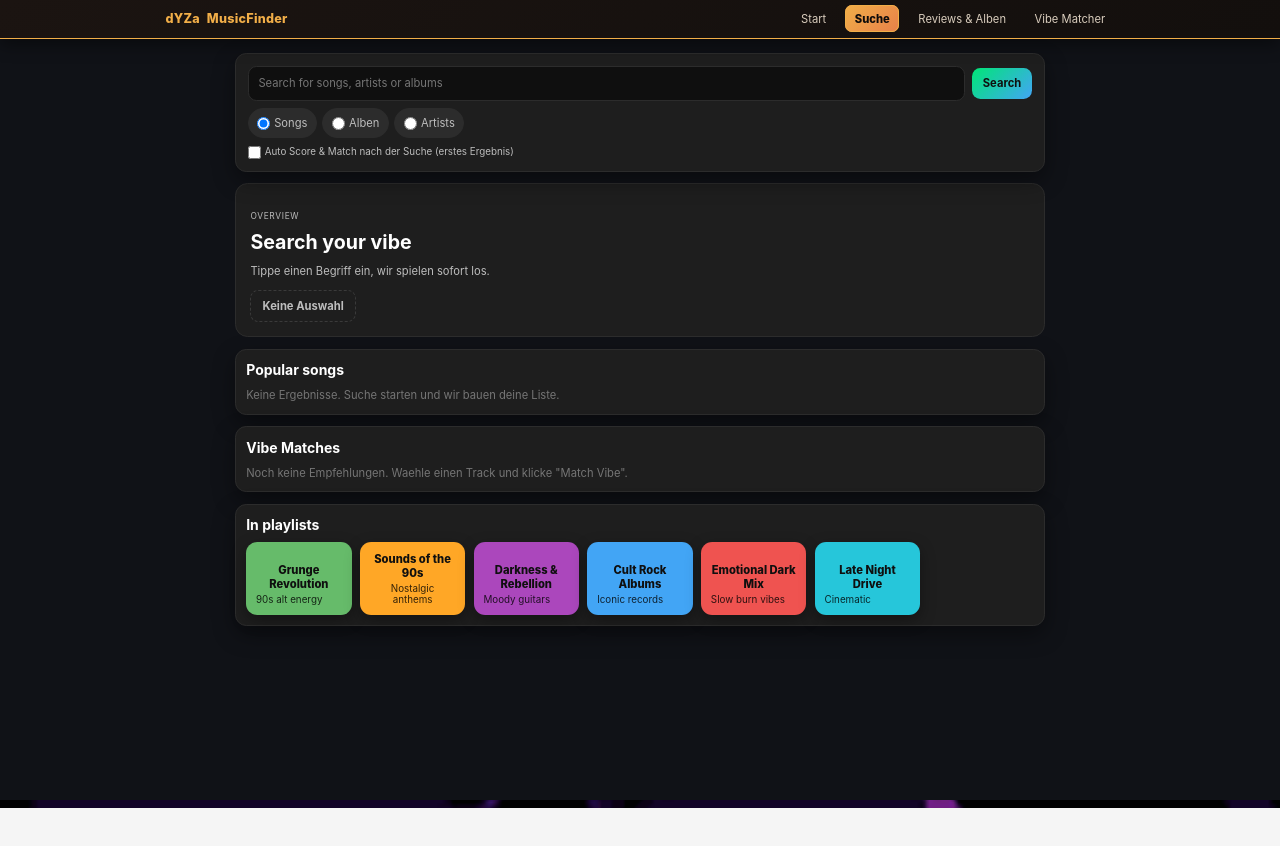
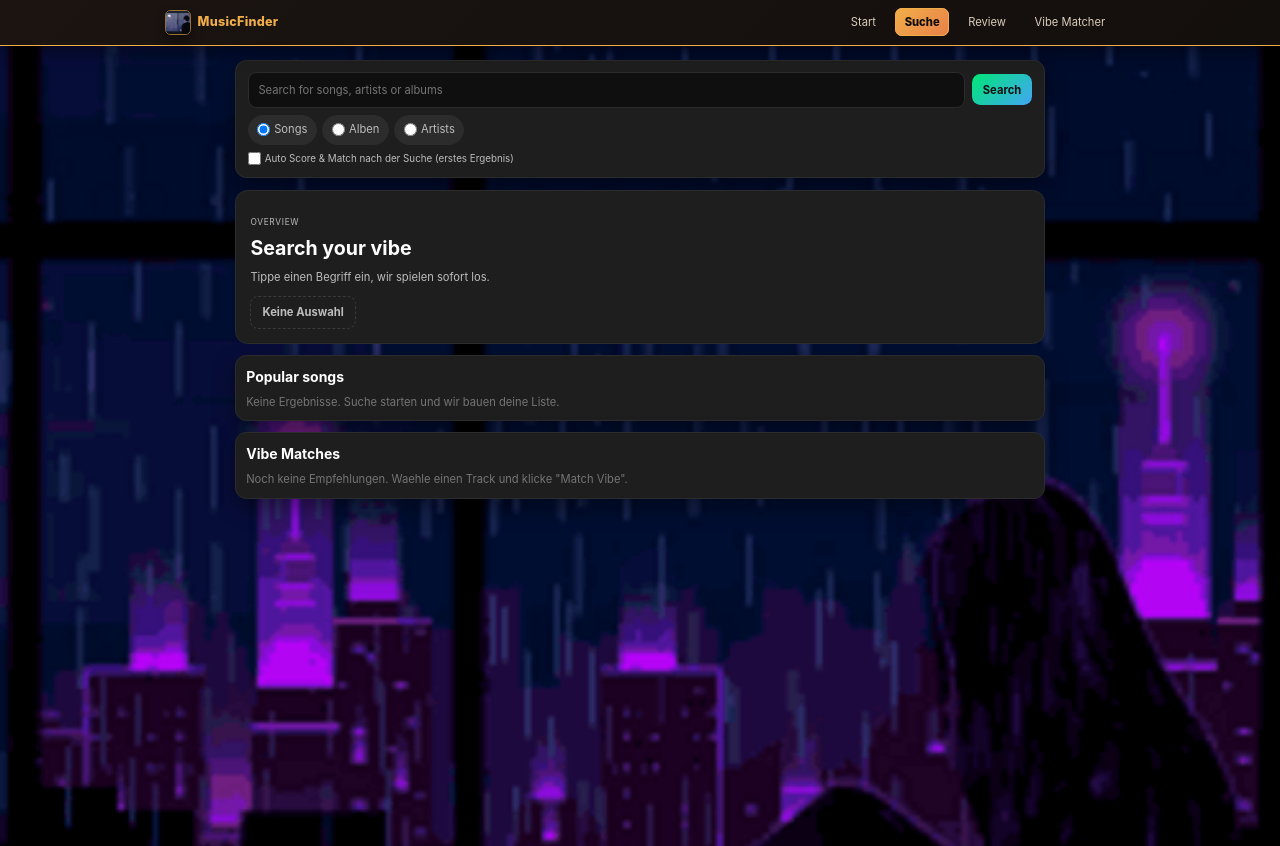
Before and after one commit to Jeff0559/MusicFinder, a SvelteKit app: page /search in a window 1280 px wide. Built offline with nearby package versions, Linux system fonts and the light colour scheme.

Commit message:
background

```diff
--- a/src/lib/components/Navigation.svelte
+++ b/src/lib/components/Navigation.svelte
@@ -7,14 +7,14 @@
 <nav class="navbar">
   <div class="navbar-container">
     <div class="navbar-brand">
-      <span class="brand-logo">dYZa</span>
+      <img class="brand-gif" src="/lofi.gif" alt="MusicFinder" />
       <span class="brand-name">MusicFinder</span>
     </div>
 
     <ul class="navbar-menu">
       <li><a href="/" aria-current={isActive('/') ? 'page' : undefined}>Start</a></li>
       <li><a href="/search" aria-current={isActive('/search') ? 'page' : undefined}>Suche</a></li>
-      <li><a href="/reviews" aria-current={isActive('/reviews') ? 'page' : undefined}>Reviews & Alben</a></li>
+      <li><a href="/reviews" aria-current={isActive('/reviews') ? 'page' : undefined}>Review</a></li>
       <li><a href="/vibe" aria-current={isActive('/vibe') ? 'page' : undefined}>Vibe Matcher</a></li>
     </ul>
   </div>
@@ -47,6 +47,15 @@
     font-size: 1.125rem;
     color: #f1ae48;
     letter-spacing: 0.02em;
+  }
+
+  .brand-gif {
+    width: 2.25rem;
+    height: 2.25rem;
+    border-radius: 0.5rem;
+    object-fit: cover;
+    box-shadow: 0 0.5rem 1rem rgba(0, 0, 0, 0.4);
+    border: 0.0625rem solid rgba(241, 174, 72, 0.6);
   }
 
   .navbar-menu {
--- a/src/routes/+layout.svelte
+++ b/src/routes/+layout.svelte
@@ -1,4 +1,6 @@
 <script>
+	import { onMount } from 'svelte';
+	import { page } from '$app/stores';
 	// Globale Design-Tokens (Farben, Fonts, Spacing usw.)
 	import '$lib/styles/tokens.css';
 
@@ -8,6 +10,24 @@
 
 	// Favicon
 	import favicon from '$lib/assets/favicon.svg';
+
+	const mapPathToPage = (pathname) => {
+		if (!pathname || pathname === '/') return 'home';
+		return pathname.split('/').filter(Boolean)[0] ?? 'home';
+	};
+
+	onMount(() => {
+		const unsubscribe = page.subscribe(($page) => {
+			const key = mapPathToPage($page.url.pathname);
+			document.body.dataset.page = key;
+			document.documentElement.dataset.page = key;
+		});
+		return () => {
+			unsubscribe();
+			delete document.body.dataset.page;
+			delete document.documentElement.dataset.page;
+		};
+	});
 </script>
 
 <svelte:head>
@@ -42,6 +62,10 @@
 		line-height: var(--line-height-normal);
 	}
 
+	:global(html[data-page], body[data-page]) {
+		background-color: transparent;
+	}
+
 	/* GLOBAL LINKS */
 	:global(a) {
 		color: var(--color-primary);
--- a/src/routes/+page.svelte
+++ b/src/routes/+page.svelte
@@ -77,6 +77,7 @@
   };
 
   const unsub = recent.subscribe((value) => (recentTerms = value));
+
   onDestroy(() => {
     unsub();
     if (searchDebounce) {
@@ -271,7 +272,7 @@
     --text-primary: #f4f6f9;
     --text-secondary: #b8c0cc;
     --text-muted: #7b8594;
-    --ring: rgba(56, 224, 127, 0.35);
+    --ring: rgba(255, 255, 255, 0.22);
     --shadow-soft: 0 1.125rem 2.5rem rgba(3, 8, 16, 0.6);
     --shadow-card: 0 0.75rem 1.875rem rgba(2, 6, 13, 0.5);
     --space-xs: 0.25rem;
@@ -286,34 +287,39 @@
     --font-sans: "IBM Plex Sans", "Segoe UI", sans-serif;
   }
 
-  :global(body){
+  :global(html[data-page="home"]){
+    background: url('/bg-home.gif?v=2') center/cover no-repeat fixed;
+  }
+
+  :global(body[data-page="home"]){
     margin:0;
     font-family: var(--font-sans);
-    background-color: var(--bg-main);
+    background-color: transparent;
     min-height: 100vh;
     color: var(--text-primary);
     position: relative;
   }
-  :global(body)::before{
+  :global(body[data-page="home"])::before{
     content:'';
     position: fixed;
-    inset: -10%;
+    inset: 0;
     background: url('/bg-home.gif?v=2') center/cover no-repeat;
-    transform: scale(0.85);
+    transform: scale(1);
     transform-origin: center;
     z-index: -2;
     pointer-events: none;
   }
-  :global(body)::after{
+  :global(body[data-page="home"])::after{
     content:'';
     position: fixed;
     inset: 0;
-    background-image:
-      linear-gradient(180deg, rgba(10, 12, 16, 0.5), rgba(10, 12, 16, 0.72)),
-      radial-gradient(75rem 25rem at 50% -10%, rgba(76, 201, 240, 0.18), transparent 60%),
-      radial-gradient(56.25rem 37.5rem at 10% 10%, rgba(56, 224, 127, 0.12), transparent 55%);
+    background: transparent;
     z-index: -1;
     pointer-events: none;
+  }
+  :global(body[data-page="home"] .app){
+    min-height: 100vh;
+    background: transparent;
   }
   :global(*){
     box-sizing: border-box;
@@ -390,17 +396,17 @@
     display:flex;
     width:100%;
     max-width:45rem;
-    background: linear-gradient(135deg, rgba(32, 40, 50, 0.95), rgba(18, 22, 28, 0.95));
+    background: linear-gradient(135deg, rgba(20, 24, 32, 0.92), rgba(18, 22, 30, 0.78));
     padding:var(--space-s);
     border-radius: var(--radius-m);
-    border:0.0625rem solid rgba(255,255,255,0.14);
-    box-shadow: var(--shadow-soft);
+    border:0.0625rem solid rgba(255,255,255,0.1);
+    box-shadow: 0 0.5rem 1.5rem rgba(0, 0, 0, 0.35);
     gap: var(--space-s);
     transition: border 140ms ease, box-shadow 140ms ease;
   }
   .searchbox:focus-within{
     border:0.0625rem solid var(--ring);
-    box-shadow:0 0 0 0.1875rem rgba(56, 224, 127, 0.12), var(--shadow-soft);
+    box-shadow:0 0 0 0.125rem rgba(255, 255, 255, 0.12), var(--shadow-soft);
   }
   .searchbox input{
     flex:1;
--- a/src/routes/reviews/+page.svelte
+++ b/src/routes/reviews/+page.svelte
@@ -374,28 +374,20 @@
 </div>
 
 <style>
-	:global(body) {
-		background-color: #0f1218;
+	:global(html[data-page="reviews"]) {
+		background: url('/lofi.gif?v=1') center/cover no-repeat fixed;
+	}
+
+	:global(body[data-page="reviews"]) {
+		background: url('/lofi.gif?v=1') center/cover no-repeat fixed;
+		background-color: transparent;
 		min-height: 100vh;
-		position: relative;
+		margin: 0;
 	}
-	:global(body)::before {
-		content: '';
-		position: fixed;
-		inset: -10%;
-		background: url('/bg-reviews.gif?v=2') center/cover no-repeat;
-		transform: scale(0.85);
-		transform-origin: center;
-		z-index: -2;
-		pointer-events: none;
-	}
-	:global(body)::after {
-		content: '';
-		position: fixed;
-		inset: 0;
-		background: linear-gradient(180deg, rgba(8, 10, 14, 0.52), rgba(8, 10, 14, 0.74));
-		z-index: -1;
-		pointer-events: none;
+
+	:global(body[data-page="reviews"] .app) {
+		min-height: 100vh;
+		background: transparent;
 	}
 
 	.container {
--- a/src/routes/search/+page.svelte
+++ b/src/routes/search/+page.svelte
@@ -4,15 +4,6 @@
   import { currentAudio, currentPreview, playPreview as startPreview, stopPreview } from '$lib/stores/audio';
   import { recent } from '$lib/stores/recent';
   import { vibeScores } from '$lib/stores/vibeScores';
-
-  const curatedPlaylists = [
-    { title: 'Grunge Revolution', subtitle: '90s alt energy', color: '#66BB6A' },
-    { title: 'Sounds of the 90s', subtitle: 'Nostalgic anthems', color: '#FFA726' },
-    { title: 'Darkness & Rebellion', subtitle: 'Moody guitars', color: '#AB47BC' },
-    { title: 'Cult Rock Albums', subtitle: 'Iconic records', color: '#42A5F5' },
-    { title: 'Emotional Dark Mix', subtitle: 'Slow burn vibes', color: '#EF5350' },
-    { title: 'Late Night Drive', subtitle: 'Cinematic', color: '#26C6DA' }
-  ];
 
   const youtubeSearchUrl = (query: string) =>
     `https://www.youtube.com/results?search_query=${encodeURIComponent(query)}`;
@@ -555,12 +546,6 @@
     youtubeTitle = '';
   }
 
-  function handlePlaylistClick(title: string) {
-    searchType = 'track';
-    searchQuery = title;
-    handleSearch();
-  }
-
   async function loadAlbumTracks(album: any) {
     if (!album?.id) return;
     albumTracksLoading = true;
@@ -861,7 +846,13 @@
               <button class="btn primary is-play" onclick={() => handlePreview(track)}>
                 {getPreviewUrl(track) ? (currentPreviewUrl === getPreviewUrl(track) && isPlaying ? 'Pause' : 'Play') : 'YouTube'}
               </button>
-                <a class="btn secondary is-open" href={getExternalUrl(track) ?? '#'} target="_blank" rel="noreferrer">Details</a>
+              <button
+                class="btn secondary is-match"
+                onclick={() => scoreAndRecommend(track)}
+                disabled={scoreLoadingId === track.id}
+              >
+                {scoreLoadingId === track.id ? 'Scoring...' : 'Vibe Matcher'}
+              </button>
             </div>
             </div>
           {/each}
@@ -928,16 +919,16 @@
               <div class="track-main">
                 <div class="track-title">{track.name}</div>
                 <div class="track-sub">{track.artists?.[0]?.name ?? ''}</div>
-              </div>
-              <div class="track-actions">
                 {#if matchReview(track)}
-                  <div class="review-chip small">
+                  <div class="review-chip small track-review">
                     <span>Review {matchReview(track)?.rating?.toFixed?.(1) ?? ''}/5</span>
                     {#if matchReview(track)?.notes}
                       <span class="review-note">{matchReview(track)?.notes}</span>
                     {/if}
                   </div>
                 {/if}
+              </div>
+              <div class="track-actions">
               <button class="btn primary is-play" onclick={() => handlePreview(track)}>
                 {getPreviewUrl(track) ? (currentPreviewUrl === getPreviewUrl(track) && isPlaying ? 'Pause' : 'Play') : 'YouTube'}
               </button>
@@ -1066,36 +1057,31 @@
       <div class="vibe-grid">
         {#each vibeMatches.slice(0, 8) as match (match.id ?? match.uri ?? match.name)}
           <div class="vibe-card">
+            <div class="vibe-top">
+              <div class="vibe-cover">
+                <img src={getImage(match) || '/fallback-cover.svg'} alt={getTitle(match)} />
+              </div>
               <div class="vibe-main">
                 <div class="vibe-title">{getTitle(match)}</div>
                 <div class="vibe-sub">{getSubtitle(match)}</div>
+              </div>
             </div>
             <div class="vibe-actions">
               <button class="btn primary is-play" onclick={() => handlePreview(match)}>
                 {getPreviewUrl(match) ? (currentPreviewUrl === getPreviewUrl(match) && isPlaying ? 'Pause' : 'Play') : 'YouTube'}
               </button>
-              <a class="btn secondary is-open" href={getExternalUrl(match) ?? '#'} target="_blank" rel="noreferrer">
-                Details
-              </a>
+              <button
+                class="btn secondary is-match"
+                onclick={() => scoreAndRecommend(match)}
+                disabled={scoreLoadingId === match.id}
+              >
+                {scoreLoadingId === match.id ? 'Scoring...' : 'Vibe Matcher'}
+              </button>
             </div>
           </div>
         {/each}
       </div>
     {/if}
-  </section>
-
-  <section class="panel">
-    <div class="panel-header">
-      <h2>In playlists</h2>
-    </div>
-    <div class="playlist-grid">
-      {#each curatedPlaylists as pl}
-        <button class="playlist-card" style={`background:${pl.color}`} onclick={() => handlePlaylistClick(pl.title)} type="button">
-          <div class="playlist-title">{pl.title}</div>
-          <div class="playlist-sub">{pl.subtitle}</div>
-        </button>
-      {/each}
-    </div>
   </section>
 
   {#if youtubeId}
@@ -1118,29 +1104,21 @@
 </main>
 
 <style>
-  :global(body) {
-    background-color: #101217;
+  :global(html[data-page="search"]) {
+    background: url('/bg-search.gif?v=2') center/cover no-repeat fixed;
+  }
+
+  :global(body[data-page="search"]) {
+    background: url('/bg-search.gif?v=2') center/cover no-repeat fixed;
+    background-color: transparent;
     min-height: 100vh;
     color: #ffffff;
-    position: relative;
-  }
-  :global(body)::before {
-    content: '';
-    position: fixed;
-    inset: -10%;
-    background: url('/bg-search.gif?v=2') center/cover no-repeat;
-    transform: scale(0.85);
-    transform-origin: center;
-    z-index: -2;
-    pointer-events: none;
-  }
-  :global(body)::after {
-    content: '';
-    position: fixed;
-    inset: 0;
-    background: linear-gradient(180deg, rgba(10, 12, 16, 0.52), rgba(10, 12, 16, 0.74));
-    z-index: -1;
-    pointer-events: none;
+    margin: 0;
+  }
+
+  :global(body[data-page="search"] .app) {
+    min-height: 100vh;
+    background: transparent;
   }
 
   .page {
@@ -1161,10 +1139,6 @@
     flex-direction: column;
     gap: 0.625rem;
     box-shadow: 0 0.75rem 2rem rgba(0,0,0,0.4);
-    position: sticky;
-    top: 4.25rem;
-    z-index: 5;
-    backdrop-filter: blur(0.375rem);
   }
 
   .search-row {
@@ -1254,11 +1228,6 @@
   .btn.is-match:hover {
     transform: translateY(-0.0625rem) scale(1.02);
     box-shadow: 0 1rem 1.875rem rgba(0, 230, 118, 0.45), 0 0 0 0.0625rem rgba(66, 165, 245, 0.45);
-  }
-  .btn.is-open::before {
-    content: 'i';
-    display: inline-block;
-    margin-right: 0.375rem;
   }
   .btn.primary {
     background: linear-gradient(135deg, #00e676, #42a5f5);
@@ -1599,46 +1568,6 @@
     flex-wrap: wrap;
   }
 
-  .playlist-grid {
-    display: grid;
-    grid-template-columns: repeat(auto-fill, minmax(8.75rem, 1fr));
-    gap: 0.75rem;
-  }
-
-  .playlist-card {
-    border-radius: 1rem;
-    padding: 0.875rem;
-    color: #0f0f0f;
-    min-height: 6.25rem;
-    box-shadow: 0 0.5rem 1.375rem rgba(0,0,0,0.35);
-    display: flex;
-    flex-direction: column;
-    justify-content: flex-end;
-    gap: 0.25rem;
-    border: none;
-    cursor: pointer;
-    transition: transform 120ms ease, box-shadow 120ms ease;
-  }
-
-  .playlist-title {
-    font-weight: 800;
-  }
-
-  .playlist-sub {
-    font-size: 0.875rem;
-    color: rgba(0,0,0,0.8);
-  }
-
-  .playlist-card:focus-visible {
-    outline: 0.125rem solid #fff;
-    outline-offset: 0.125rem;
-  }
-
-  .playlist-card:hover {
-    transform: translateY(-0.125rem);
-    box-shadow: 0 0.75rem 1.625rem rgba(0,0,0,0.45);
-  }
-
   .vibe-grid {
     display: grid;
     grid-template-columns: repeat(auto-fill, minmax(15rem, 1fr));
@@ -1653,6 +1582,28 @@
     display: flex;
     flex-direction: column;
     gap: 0.5rem;
+  }
+
+  .vibe-top {
+    display: flex;
+    gap: 0.625rem;
+    align-items: center;
+  }
+
+  .vibe-cover {
+    width: 3rem;
+    height: 3rem;
+    border-radius: 0.5rem;
+    overflow: hidden;
+    flex-shrink: 0;
+    border: 0.0625rem solid #2c2c2c;
+  }
+
+  .vibe-cover img {
+    width: 100%;
+    height: 100%;
+    object-fit: cover;
+    display: block;
   }
 
   .vibe-title {
@@ -1752,6 +1703,13 @@
     font-size: 0.75rem;
   }
 
+  .track-review {
+    margin-top: 0.35rem;
+    background: #1f1f1f;
+    border-color: #2b2b2b;
+    color: #d6d6d6;
+  }
+
   .review-note {
     color: #bdbdbd;
     font-size: 0.75rem;
--- a/src/routes/vibe/+page.svelte
+++ b/src/routes/vibe/+page.svelte
@@ -660,28 +660,20 @@
 </main>
 
 <style>
-  :global(body) {
-    background-color: #0c0f14;
+  :global(html[data-page="vibe"]) {
+    background: url('/bg-vibe.gif?v=2') center/cover no-repeat fixed;
+  }
+
+  :global(body[data-page="vibe"]) {
+    background: url('/bg-vibe.gif?v=2') center/cover no-repeat fixed;
+    background-color: transparent;
     min-height: 100vh;
-    position: relative;
+    margin: 0;
   }
-  :global(body)::before {
-    content: '';
-    position: fixed;
-    inset: -10%;
-    background: url('/bg-vibe.gif?v=2') center/cover no-repeat;
-    transform: scale(0.85);
-    transform-origin: center;
-    z-index: -2;
-    pointer-events: none;
-  }
-  :global(body)::after {
-    content: '';
-    position: fixed;
-    inset: 0;
-    background: linear-gradient(180deg, rgba(10, 12, 16, 0.52), rgba(10, 12, 16, 0.74));
-    z-index: -1;
-    pointer-events: none;
+
+  :global(body[data-page="vibe"] .app) {
+    min-height: 100vh;
+    background: transparent;
   }
 
   .page {
```
Lines whose indentation alone changed are shown as unchanged.
